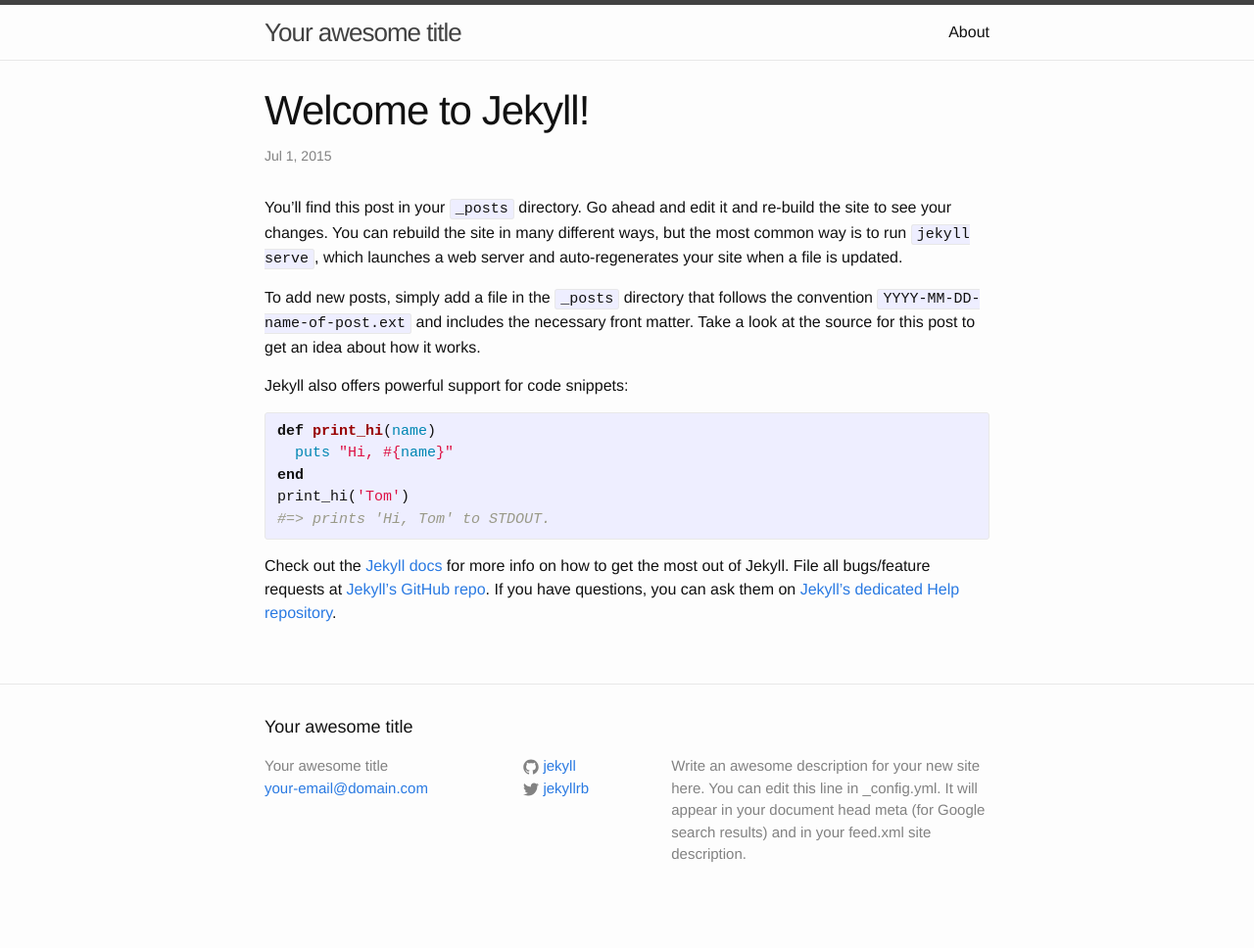
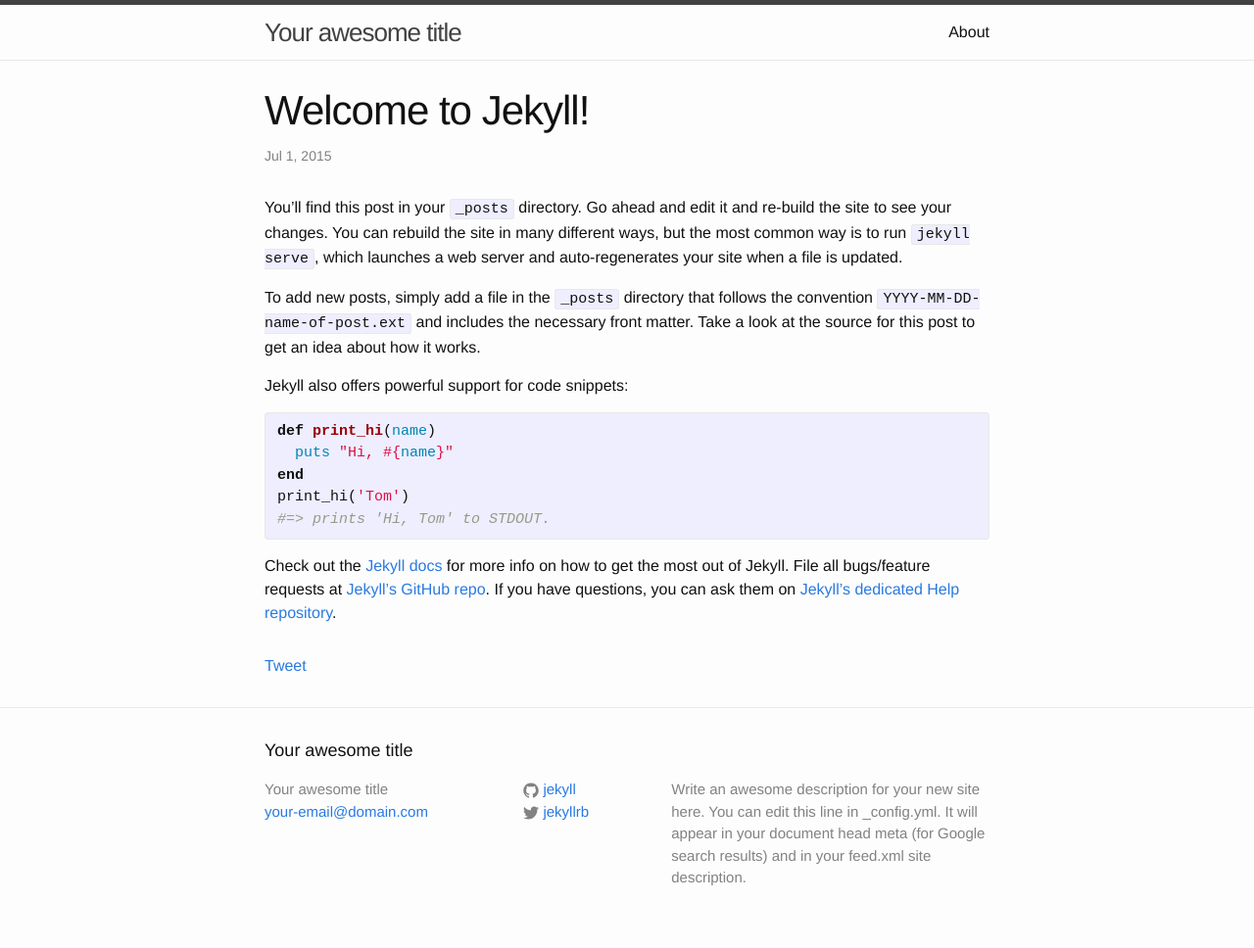
Before and after one commit to psychoph/psychoph.github.io, a Jekyll site: the page built from _posts/2015-07-01-welcome-to-jekyll.markdown, in a window 1280 px wide. Shown: the whole page at 98% size. Built offline with Jekyll 4.4.1, drawn with Linux system fonts in a browser that asks for light colours; comment, search, counter and statistics services are not loaded; before the commit the page ends 944 px from its top, so only the background shows below that.

Commit message:
adding share buttons to posts

```diff
--- a/_layouts/post.html
+++ b/_layouts/post.html
@@ -11,6 +11,13 @@ layout: default
   <article class="post-content">
     {{ content }}
   </article>
+    <a href="https://twitter.com/share" class="twitter-share-button">Tweet</a>
+    <script>!function(d,s,id){var js,fjs=d.getElementsByTagName(s)[0],p=/^http:/.test(d.location)?'http':'https';if(!d.getElementById(id)){js=d.createElement(s);js.id=id;js.src=p+'://platform.twitter.com/widgets.js';fjs.parentNode.insertBefore(js,fjs);}}(document, 'script', 'twitter-wjs');</script>
+    <!-- Place this tag in your head or just before your close body tag. -->
+    <script src="https://apis.google.com/js/platform.js" async defer></script>
+
+    <!-- Place this tag where you want the share button to render. -->
+    <div class="g-plus" data-action="share"></div>
     <div id="disqus_thread"></div>
     <script type="text/javascript">
         /* * * CONFIGURATION VARIABLES * * */
```
